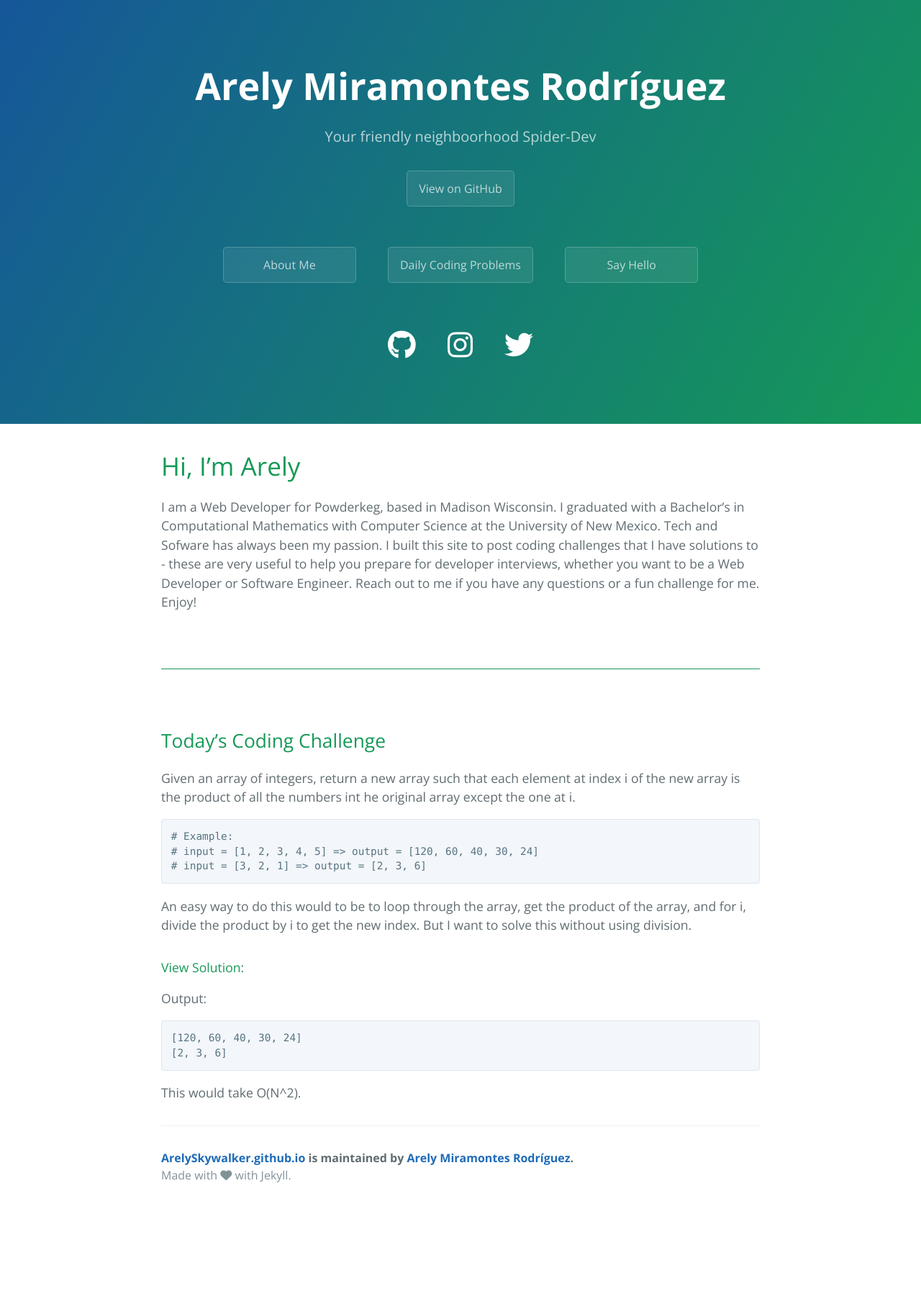
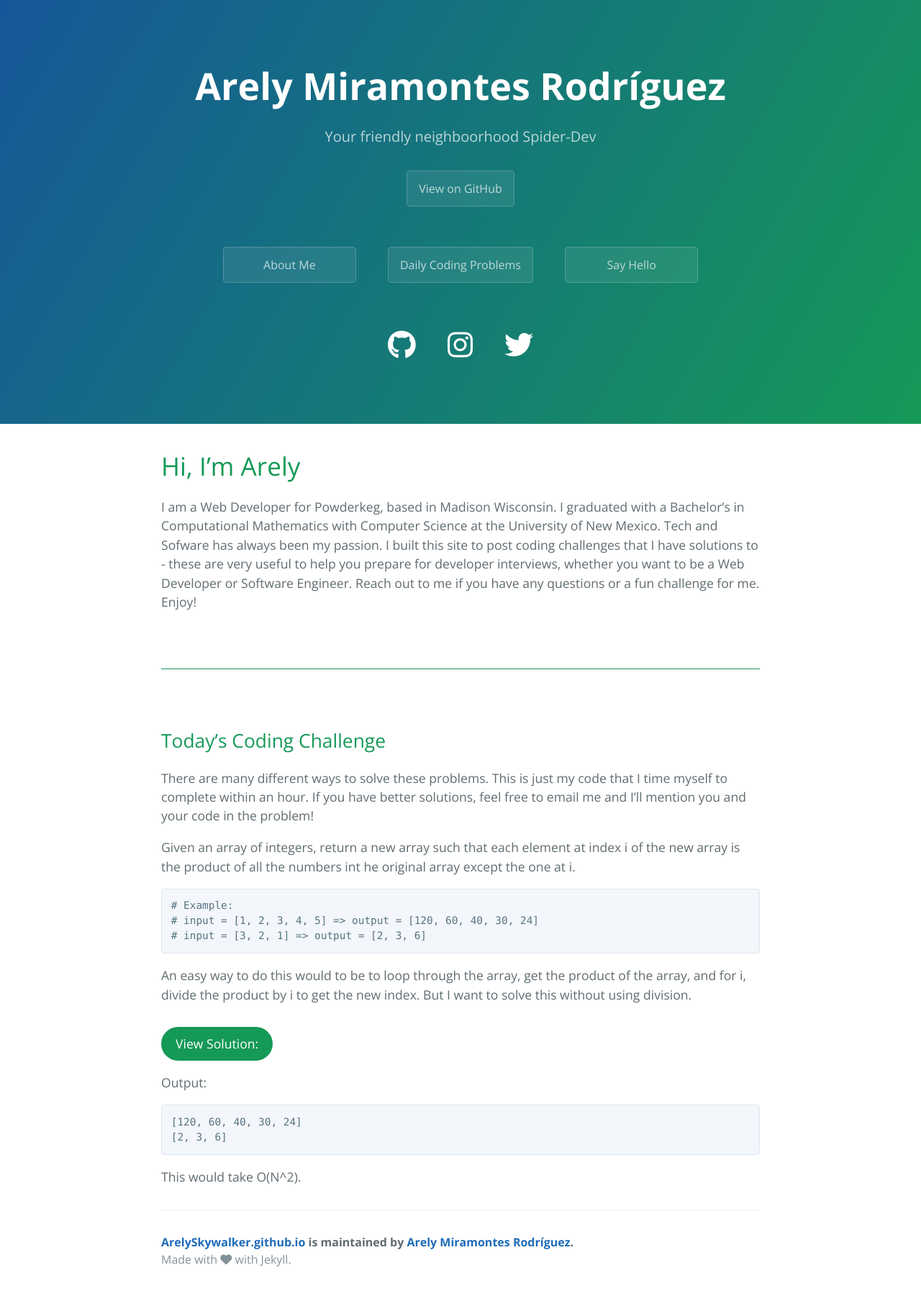
Before and after one commit to ArelySkywalker/ArelySkywalker.github.io_ARCHIVE, a Jekyll site: the page built from index.md, in a window 1280 px wide. Shown: the whole page at 72% size. Built offline with Jekyll 4.4.1, drawn with Linux system fonts in a browser that asks for light colours; nearby versions of some CDN libraries; before the commit the page ends 1677 px from its top, so only the background shows below that.

Commit message:
code and buttons

```diff
--- a/assets/css/style.scss
+++ b/assets/css/style.scss
@@ -25,6 +25,10 @@ main#code                       {
     h3                          { margin-top: 0; }
 }
 
+#view-solution                  { background: #159957; color: #ffffff; cursor: pointer; padding: 10px 20px; width: max-content; border-radius: 30px;
+    &:hover                     { background: #0b5a33; }
+}
+
 #todays-coding-challenge         { border-top: 1px solid; margin-top: 80px; padding-top: 80px; }
 
 .site-footer-credits            { text-align: center; }
--- a/index.md
+++ b/index.md
@@ -10,6 +10,8 @@ I am a Web Developer for Powderkeg, based in Madison Wisconsin. I graduated with
 
 
 ## Today's Coding Challenge
+
+There are many different ways to solve these problems. This is just my code that I time myself to complete within an hour. If you have better solutions, feel free to email me and I'll mention you and your code in the problem!
 
 Given an array of integers, return a new array such that each element at index i of the new array is the product of all the numbers int he original array except the one at i.
 
```
Also changed, not shown: code.md (+2 -0 lines).
